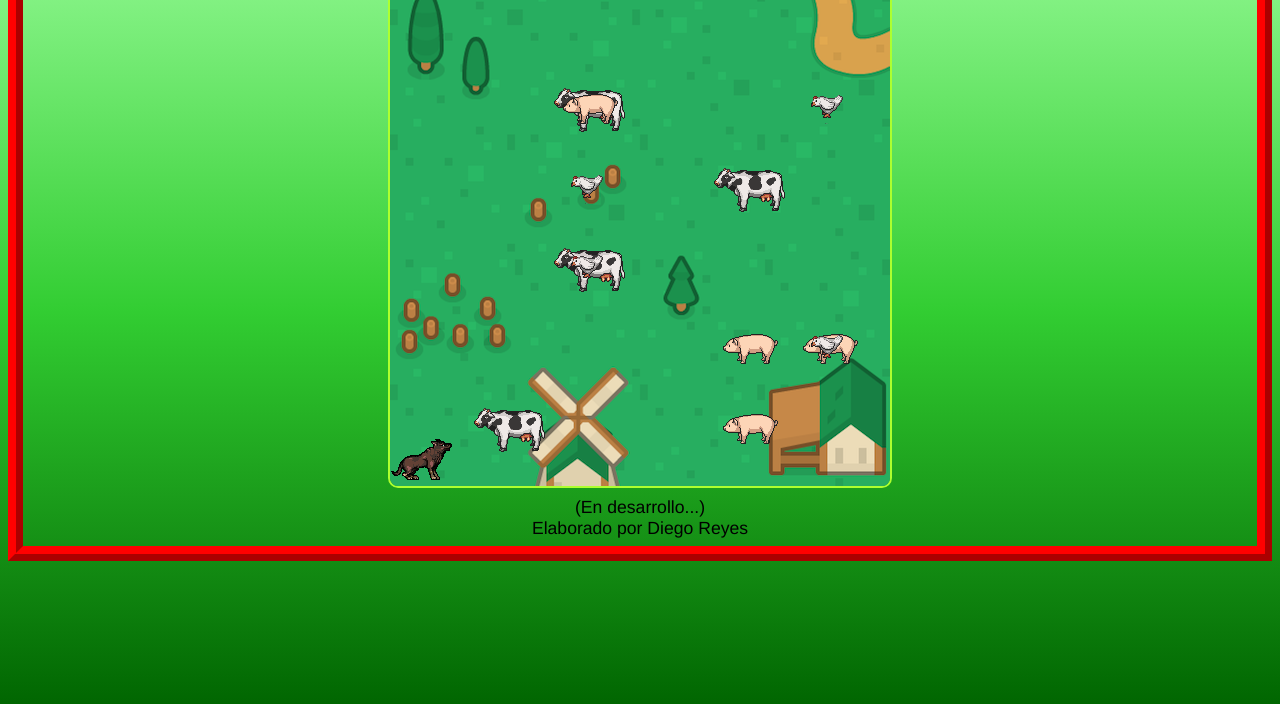
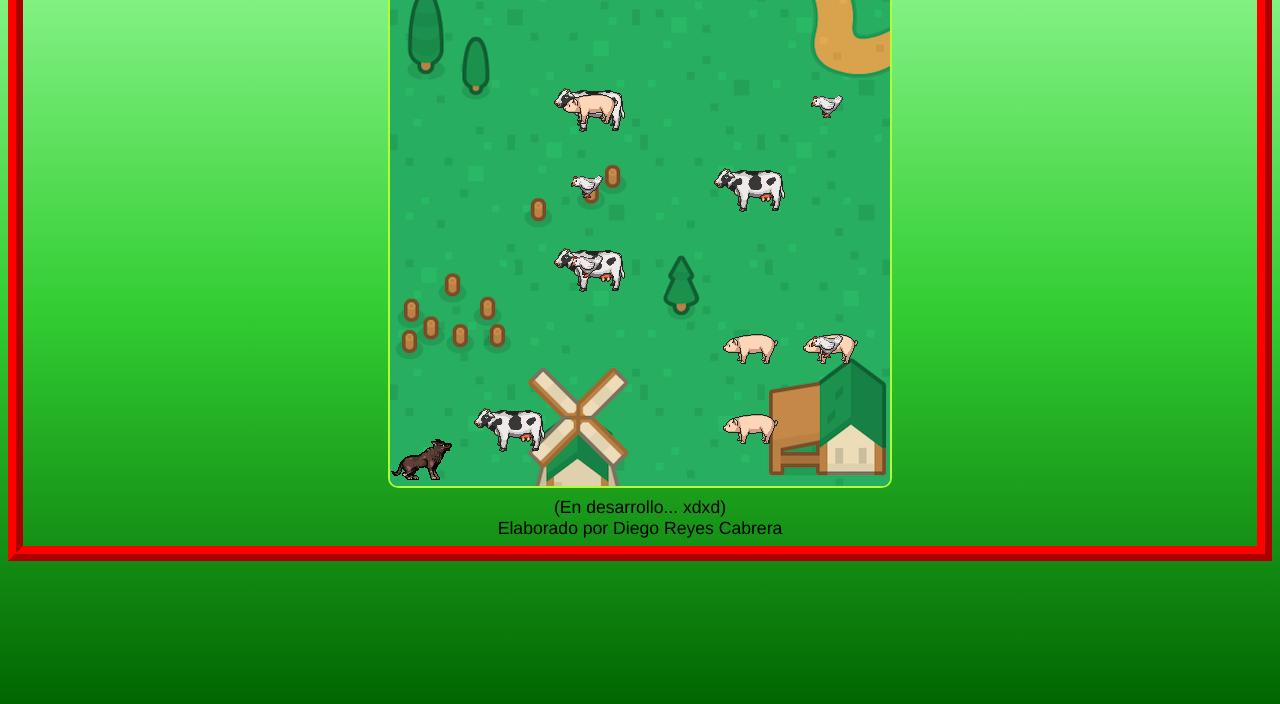
Before and after one commit to realDiegoR/Wolf-Around, a plain HTML site: page haydaychimbo.html in a window 1280 px wide. Shown: the part 88-792 px from the top of the page. Drawn offline with Linux system fonts and the light colour scheme.

Commit message:
Cambio en html para probar

```diff
--- a/haydaychimbo.html
+++ b/haydaychimbo.html
@@ -11,8 +11,8 @@
       <canvas width="500px" height="500px" id="canbas"></canvas>
       <script src="js/functions.js"></script>
       <script src="js/app.js"></script>
-      <p>(En desarrollo...)</p>
-      <p>Elaborado por Diego Reyes</p>
+      <p>(En desarrollo... xdxd)</p>
+      <p>Elaborado por Diego Reyes Cabrera</p>
     </div>
   </body>
 </html>
```
